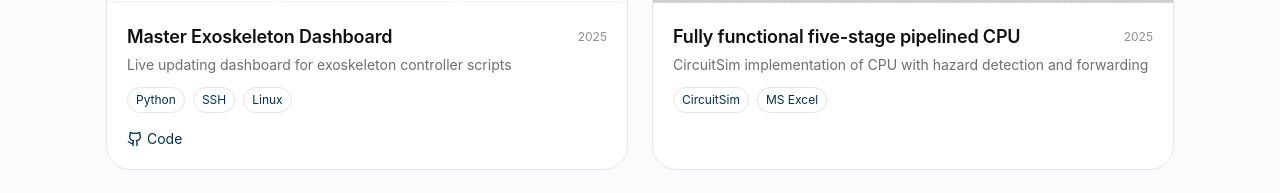
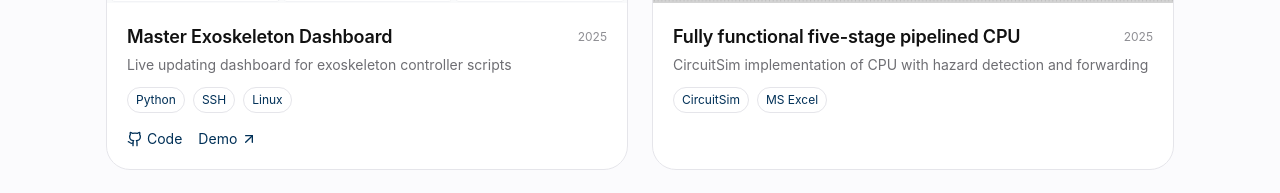
Before and after one commit to jlee600/evan-portfolio-react, a React (Vite) app in the folder my-portfolio/: page / in a window 1280 px wide. Shown: the part 4140-4333 px from the top of the page. Built offline with nearby package versions, Linux system fonts and the light colour scheme.

Commit message:
dashboard demo

```diff
--- a/my-portfolio/src/App.tsx
+++ b/my-portfolio/src/App.tsx
@@ -355,7 +355,8 @@ const PROJECTS: Project[] = [
     year: "2025",
     tag: "Data",
     img: "/img/rhex.png",
-    github: "https://github.com/jlee600/Exo-Launcher"
+    github: "https://github.com/jlee600/Exo-Launcher",
+    demo: "img/exo_dashboard.pdf"
   },
   {
     id: 4,
```
Also changed, not shown: 1 other file (tests, documents, lock files or other folders).
